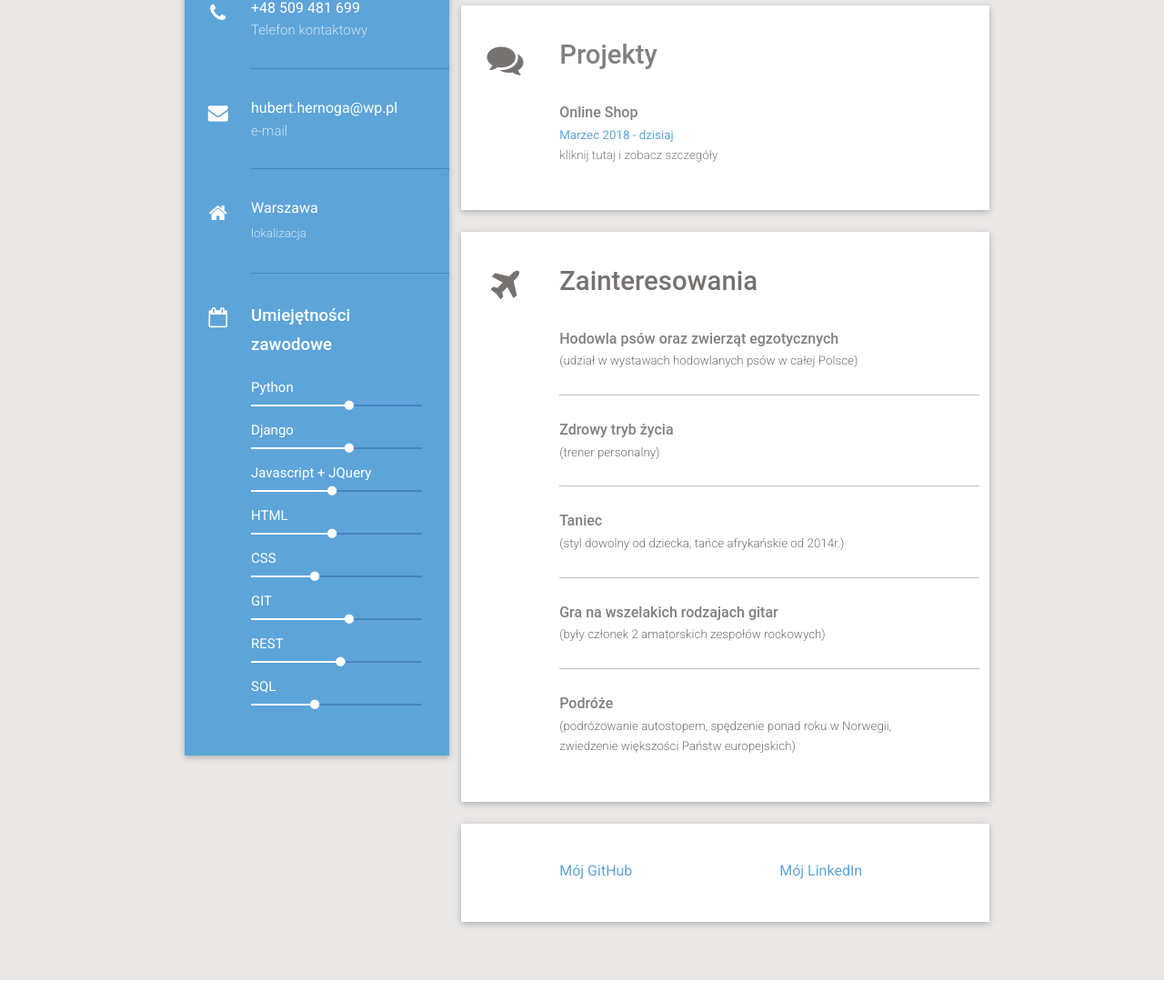
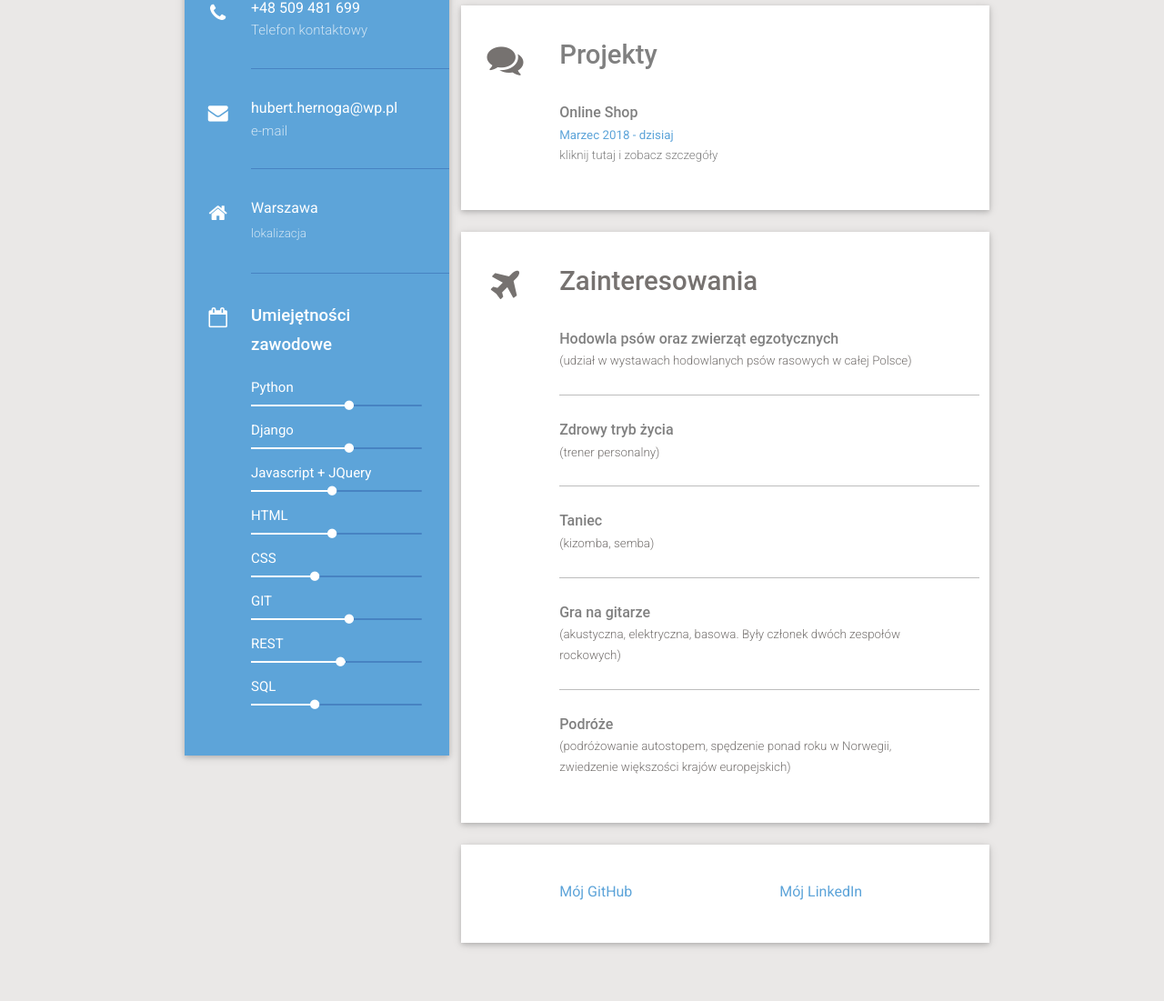
Before and after one commit to hubert-hernoga/my_web_cv, a Django app: page / in a window 1280 px wide. Shown: the part 639-1740 px from the top of the page at 91% size. Before the commit the page ends 1717 px from the top, so only its background shows below. Run offline with Django 3.2, Linux system fonts and the light colour scheme; some web fonts are replaced.

Commit message:
Changed Interest

```diff
--- a/cv_maker/templates/multipage/pl/base_pl.html
+++ b/cv_maker/templates/multipage/pl/base_pl.html
@@ -45,7 +45,7 @@
         <link href="{% static 'multipa/css/responsive.css' %}" rel="stylesheet">
 
         <!-- COLORS -->
-        <!--<link rel="alternate stylesheet" href="assets/css/colors/red.css" title="red">-->
+        <!--<link rel="alternate stylesheet" href="assets/css/colors/red.css" title="red">
         <!--<link rel="alternate stylesheet" href="assets/css/colors/purple.css" title="purple">-->
         <!--<link rel="alternate stylesheet" href="assets/css/colors/orange.css" title="orange">-->
         <!--<link rel="alternate stylesheet" href="assets/css/colors/green.css" title="green">-->
--- a/cv_maker/templates/multipage/pl/index-pl.html
+++ b/cv_maker/templates/multipage/pl/index-pl.html
@@ -115,7 +115,7 @@
 
                           <div class="custom-content-wrapper wow fadeIn a2" data-wow-delay="0.2s" >
                             <h3 style="color: #808080">Hodowla psów oraz zwierząt egzotycznych </h3>
-                              <p>(udział w wystawach hodowlanych psów w całej Polsce)</p>
+                              <p>(udział w wystawach hodowlanych psów rasowych w całej Polsce)</p>
                           </div>
                           <div class="custom-content-wrapper wow fadeIn a2" data-wow-delay="0.2s" >
                             <h3 style="color: #808080">Zdrowy tryb życia </h3>
@@ -123,15 +123,15 @@
                           </div>
                           <div class="custom-content-wrapper wow fadeIn a2" data-wow-delay="0.2s" >
                             <h3 style="color: #808080">Taniec </h3>
-                              <p>(styl dowolny od dziecka, tańce afrykańskie od 2014r.)</p>
+                              <p>(kizomba, semba)</p>
                           </div>
                           <div class="custom-content-wrapper wow fadeIn a2" data-wow-delay="0.2s" >
-                            <h3 style="color: #808080">Gra na wszelakich rodzajach gitar </h3>
-                              <p>(były członek 2 amatorskich zespołów rockowych)</p>
+                            <h3 style="color: #808080">Gra na gitarze </h3>
+                              <p>(akustyczna, elektryczna, basowa. Były członek dwóch zespołów rockowych)</p>
                           </div>
                           <div class="custom-content-wrapper wow fadeIn a2" data-wow-delay="0.2s" >
                             <h3 style="color: #808080">Podróże </h3>
-                              <p>(podróżowanie autostopem, spędzenie ponad roku w Norwegii, zwiedzenie większości Państw europejskich)</p>
+                              <p>(podróżowanie autostopem, spędzenie ponad roku w Norwegii, zwiedzenie większości krajów europejskich)</p>
                           </div>
 
                     </div>
```
